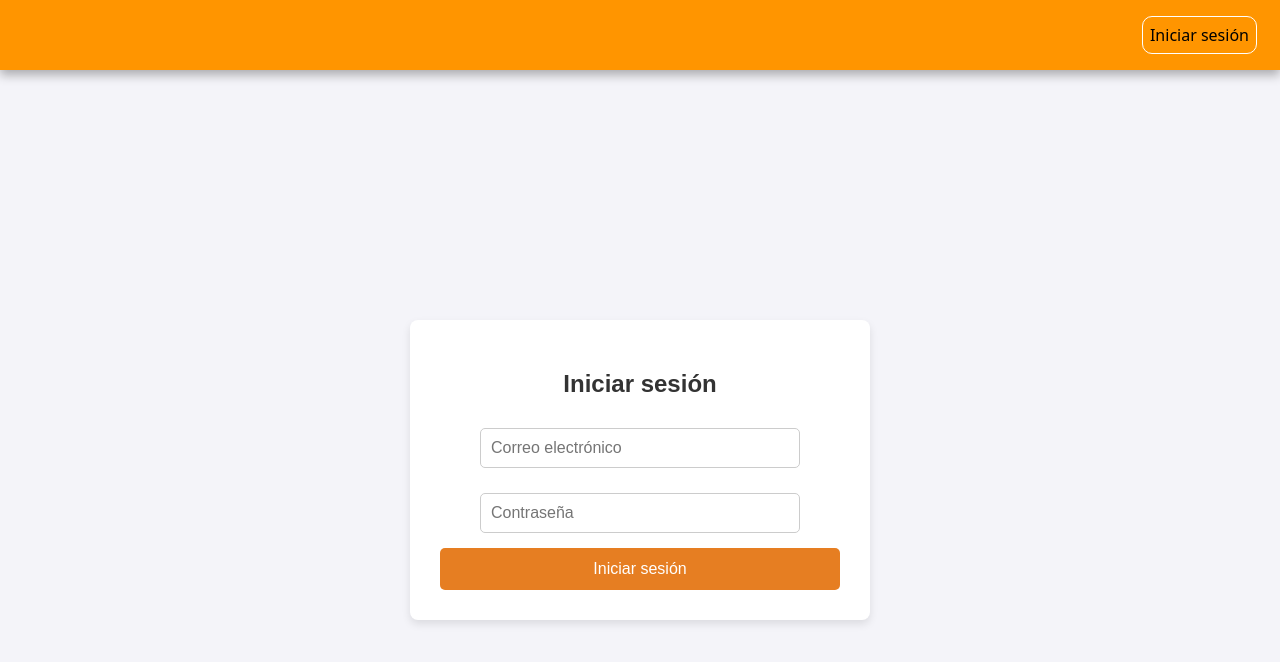
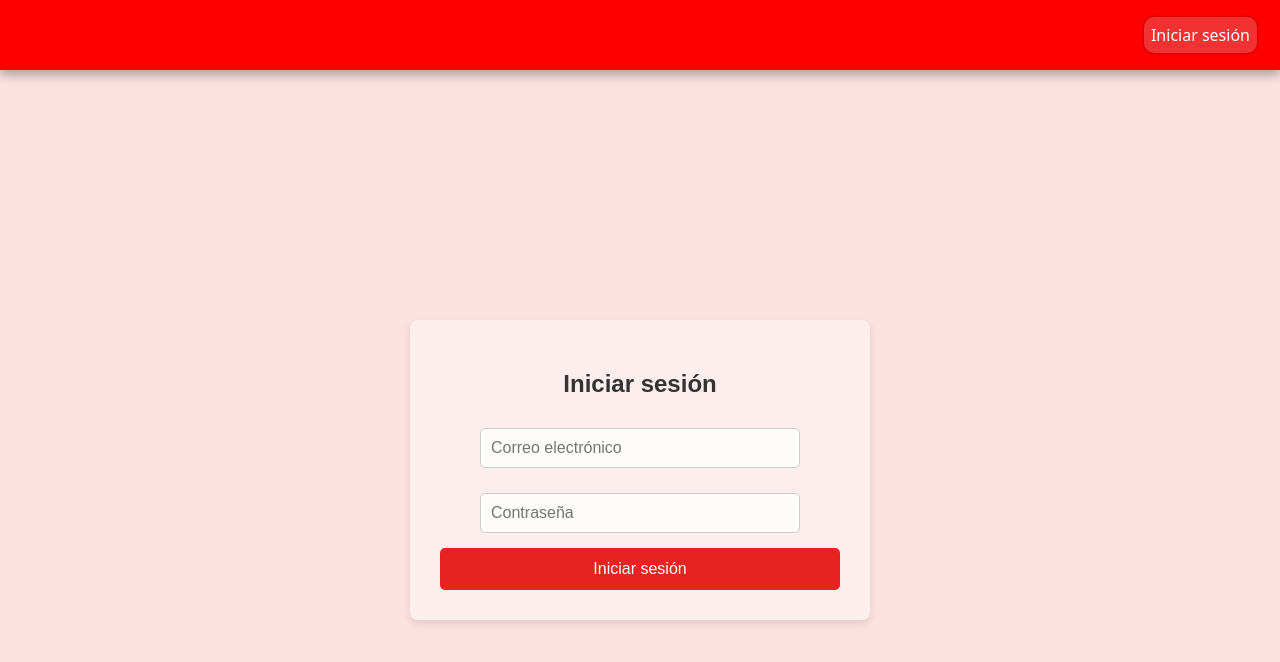
Before and after one commit to MaybeaDev/SeguirMiPedidoWeb, a React (Vite) app: page /login in a window 1280 px wide. Shown: the top 662 px of the page. Built offline with nearby package versions, Linux system fonts and the light colour scheme; no server answers.

Commit message:
Styling general

```diff
--- a/src/Secciones/SeccionEmpleados/SeccionEmpleados.tsx
+++ b/src/Secciones/SeccionEmpleados/SeccionEmpleados.tsx
@@ -16,7 +16,7 @@ const SeccionEmpleados = () => {
                 <Tab id="crearTrabajador" name={"Ingresar transportista"} to="crearTrabajador" />
             </NavBarTab>
             <div className={classes.content}>
-                <Card style={{ overflowX: "auto", marginTop: "0px", borderTopLeftRadius: 0, borderTopRightRadius: 0, marginInline: 20, border: "solid 2px #c77b00", borderTop: "none" }}>
+                <Card style={{ overflowX: "auto", marginTop: "0px", borderTopLeftRadius: 0, borderTopRightRadius: 0, marginInline: 20, border: "solid 2px #c70000", borderTop: "none" }}>
                     <div style={{ minWidth: "700px" }}>
                         <Outlet />
                     </div>
--- a/src/Secciones/SeccionEmpleados/Tabs/Listado/ListadoTab.tsx
+++ b/src/Secciones/SeccionEmpleados/Tabs/Listado/ListadoTab.tsx
@@ -25,7 +25,8 @@ const ListadoTab = () => {
                 doc.data().rut,
                 doc.data().correo,
                 doc.data().telefono,
-                doc.data().ultimaConexion ? doc.data().ultimaConexion.toDate().toLocaleString() : "No registrado"
+                doc.data().ultimaConexion ? doc.data().ultimaConexion.toDate().toLocaleString() : "No registrado",
+                doc.data().versionApp ?? "App antigua"
             ])
         });
         setUsuarios(users);
@@ -65,7 +66,7 @@ const ListadoTab = () => {
         <>
             <h2>Listado de usuarios</h2>
             <input type="text" placeholder="Buscar..." value={searchQuery} onChange={handleSearch} />
-            <Table data={tableData} headers={["Nombre", "Tipo", "Rut", "Correo", "Telefono", "Ultima conexión"]}
+            <Table data={tableData} headers={["Nombre", "Tipo", "Rut", "Correo", "Telefono", "Ultima conexión", "VersionApp"]}
             searchTerms={searchQuery.split(";").map((term) => normalizeString(term))} // Normaliza y divide términos
             ></Table>
         </>
--- a/src/Secciones/SeccionGestionDePaquetes/SeccionGestionDePaquetes.tsx
+++ b/src/Secciones/SeccionGestionDePaquetes/SeccionGestionDePaquetes.tsx
@@ -20,7 +20,7 @@ const SeccionGestionDePaquetes = () => {
                 <Tab id="gestionDeRutas" name={"Gestion de Rutas"} to="gestionDeRutas" />
             </NavBarTab>
             <div className={classes.content}>
-                <Card style={{ overflowX: "auto", marginTop: "0px", borderTopLeftRadius: 0, borderTopRightRadius: 0, marginInline: 20, border: "solid 2px #c77b00", borderTop: "none" }}>
+                <Card style={{ overflowX: "auto", marginTop: "0px", borderTopLeftRadius: 0, borderTopRightRadius: 0, marginInline: 20, border: "solid 2px #c70000", borderTop: "none" }}>
                     <div style={{ minWidth: "700px" }}>
                         <Outlet context={{paquetesContext, premiosContext, rutasContext, transportistasContext}} />
                     </div>
--- a/src/Secciones/SeccionLogin/SeccionLogin.module.css
+++ b/src/Secciones/SeccionLogin/SeccionLogin.module.css
@@ -5,11 +5,11 @@
   justify-content: center;
   align-items: center;
   height: 100vh;
-  background-color: #f4f4f9; /* Color de fondo suave */
+  background-color: #fde1e1; /* Color de fondo suave */
 }
 
 .loginBox {
-  background-color: #fff;
+  background-color: #fdeeee;
   padding: 30px;
   border-radius: 8px;
   box-shadow: 0 4px 8px rgba(0, 0, 0, 0.1);
@@ -22,7 +22,7 @@
   font-size: 24px;
   font-weight: bold;
   margin-bottom: 20px;
-  color: #333; /* Título en color oscuro */
+  color: #333333; /* Título en color oscuro */
 }
 
 .error {
@@ -45,11 +45,11 @@
 
 .input:focus {
   outline: none;
-  border-color: #e67e22; /* Naranja */
+  border-color: #e62222; /* Naranja */
 }
 
 .submitButton {
-  background-color: #e67e22; /* Naranja */
+  background-color: #e62222; /* Naranja */
   color: white;
   padding: 12px;
   border: none;
@@ -59,9 +59,9 @@
 }
 
 .submitButton:hover {
-  background-color: #cf6d1a; /* Naranja más oscuro */
+  background-color: #cf1a1a; /* Naranja más oscuro */
 }
 
 .submitButton:active {
-  background-color: #9e5512; /* Naranja aún más oscuro */
+  background-color: #9e1212; /* Naranja aún más oscuro */
 }
--- a/src/components/Layout/ModalRutas/ModalRutas.module.css
+++ b/src/components/Layout/ModalRutas/ModalRutas.module.css
@@ -34,13 +34,6 @@
   font-weight: bold;
   cursor: pointer;
   color: #e67e22; /* Naranja oscuro */
-}
-
-h2 {
-  font-size: 20px;
-  color: #333;
-  margin-bottom: 15px;
-  font-family: "Arial", sans-serif;
 }
 
 .confirmButton {
@@ -95,25 +88,3 @@ h2 {
     opacity: 1;
   }
 }
-
-
-
-select,
-input {
-  width: 80%;
-  padding: 10px;
-  margin: 10px 0;
-  background-color: rgba(255, 255, 255, 0.8);
-  border: 2px solid #e0c29f;
-  border-radius: 15px;
-  font-size: 16px;
-  color: #333;
-  box-sizing: border-box;
-  transition: border-color 0.3s ease, box-shadow 0.3s ease;
-}
-
-select:focus,
-input:focus {
-  border-color: #e67e22; /* Naranja de enfoque */
-  box-shadow: 0 0 10px rgba(230, 126, 34, 0.5); /* Sombra de enfoque */
-}
--- a/src/components/Layout/NavBar/NavBar.module.css
+++ b/src/components/Layout/NavBar/NavBar.module.css
@@ -10,7 +10,7 @@
   padding-inline:20px;
   padding-top: 0px;
   border-radius: 0;
-  background-color: rgb(255, 149, 0);
+  background-color: rgb(255, 0, 0);
   box-shadow: 0 5px 10px rgba(0, 0, 0, 0.3); /* Menos sombra */
   box-sizing: border-box;
   display: flex;
--- a/src/components/UI/Button/Button.module.css
+++ b/src/components/UI/Button/Button.module.css
@@ -2,7 +2,7 @@
   padding: 7px;
   margin: 3px;
   border-radius: 7px;
-  background-color: #ffc87a;
+  background-color: #ff7a7a;
   transition: all 100ms ease;
   border:0;
 }
--- a/src/components/UI/LinkButton/LinkButton.module.css
+++ b/src/components/UI/LinkButton/LinkButton.module.css
@@ -2,11 +2,12 @@
   position: relative;
   align-items: center;
   text-decoration: none;
-  border: 1px solid #fff;
+  box-shadow: 0 0 2px 1px rgba(0, 0, 0, 0.2);
   border-radius: 10px;
   padding: 7px;
+  background-color: #f13232;
   margin: 3px;
-  color: black;
+  color: rgb(255, 255, 255);
 }
 .navLink:hover {
   background-color: #ffffff4c;
--- a/src/components/UI/Tab/Tab.module.css
+++ b/src/components/UI/Tab/Tab.module.css
@@ -2,7 +2,7 @@
   padding: 10px;
   border-top-left-radius: 15px;
   border-top-right-radius: 15px;
-  border: solid 2px #c77b00;
+  border: solid 2px #c70000;
   background-color: #a2a2a2;
   width: 100%;
   transition: background-color 200ms ease;
@@ -12,7 +12,7 @@
   border-bottom: 0;
   padding-bottom: 12px;
   padding-top: 9px;
-  background-color: #fff2e0;
+  background-color: #ffe0e0;
   color: #000;
 }
 
--- a/src/index.css
+++ b/src/index.css
@@ -8,16 +8,41 @@ html {
 body {
   margin: 0;
   padding: 0;
-  background-color: #fff2e0;
+  background-color: #ffe0e0;
   display: flex;
 }
 h1, h2, h3, h4, h5, h6, p, label {
-  color: rgb(27, 15, 0)
+  color: rgb(27, 0, 0)
 }
 .highlight {
   font-weight: bold;
   color: #000000; /* Rojo o cualquier color que prefieras */
-  background-color: #d79c3d; /* Fondo suave para destacar */
+  background-color: #d73d3d; /* Fondo suave para destacar */
   padding: 2px;
   border-radius: 3px;
 }
+h2 {
+  font-size: 20px;
+  color: #333;
+  margin-bottom: 15px;
+  font-family: "Arial", sans-serif;
+}
+select,
+input {
+  width: 80%;
+  padding: 10px;
+  margin: 10px 0;
+  background-color: rgba(255, 255, 255, 0.8);
+  border: 2px solid #e09f9f;
+  border-radius: 15px;
+  font-size: 16px;
+  color: #333;
+  box-sizing: border-box;
+  transition: border-color 0.3s ease, box-shadow 0.3s ease;
+}
+
+select:focus,
+input:focus {
+  border-color: #e62222; /* Naranja de enfoque */
+  box-shadow: 0 0 10px rgba(230, 34, 34, 0.5); /* Sombra de enfoque */
+}
```
